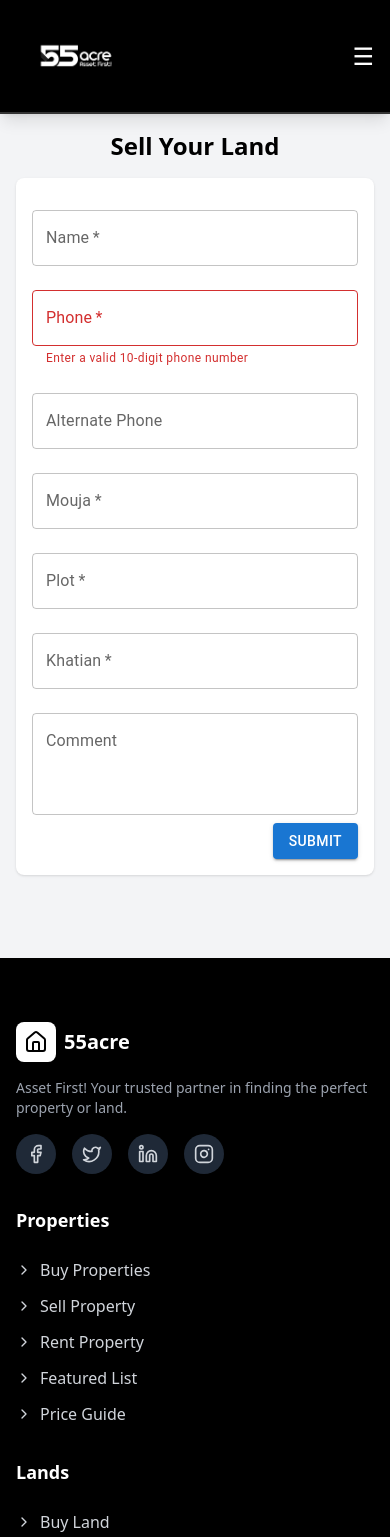
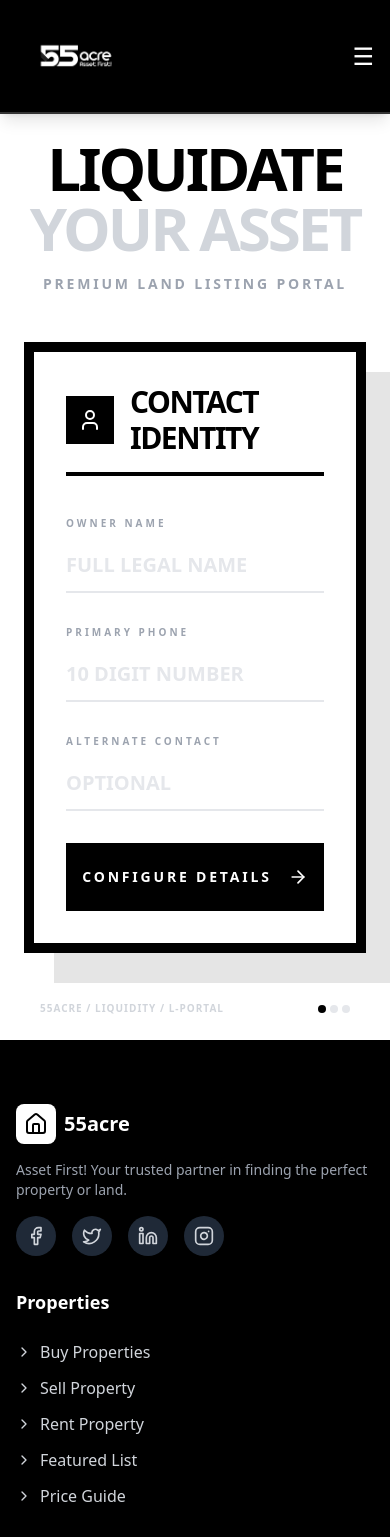
Before and after one commit to ARGHYAHACKED/Property, a React (Vite) app in the folder frontend/: page /sell in a window 390 px wide. Shown: the top 1537 px of the page. Built offline with nearby package versions, Linux system fonts and the light colour scheme.

Commit message:
message sytem

```diff
--- a/frontend/src/pages/SellLand.jsx
+++ b/frontend/src/pages/SellLand.jsx
@@ -1,11 +1,12 @@
 import React, { useState } from "react";
-import { TextField, Button, CircularProgress } from "@mui/material";
 import axios from "axios";
 import { useNavigate } from "react-router-dom";
+import { User, Phone, MapPin, FileText, ArrowRight, ArrowLeft, CheckCircle, Loader2 } from "lucide-react";
 import API_BASE_URL from '../config/api';
 
 const SellLand = () => {
   const navigate = useNavigate();
+  const [currentStep, setCurrentStep] = useState(1);
   const [form, setForm] = useState({
     name: "",
     phone: "",
@@ -15,141 +16,250 @@ const SellLand = () => {
     khatian: "",
     comment: "",
   });
-  const [isLoading, setIsLoading] = useState(false); // Loading state
+  const [isLoading, setIsLoading] = useState(false);
+  const [error, setError] = useState("");
 
   const handleChange = (e) => {
     const { name, value } = e.target;
     setForm({ ...form, [name]: value });
+    if (error) setError("");
+  };
+
+  const validateStep1 = () => {
+    if (!form.name || !form.phone) {
+      setError("Name and Phone are required.");
+      return false;
+    }
+    if (!/^\d{10}$/.test(form.phone)) {
+      setError("Please enter a valid 10-digit phone number.");
+      return false;
+    }
+    return true;
+  };
+
+  const handleNext = () => {
+    if (validateStep1()) {
+      setCurrentStep(2);
+      setError("");
+    }
   };
 
   const handleSubmit = async (e) => {
     e.preventDefault();
+    if (!form.mouja || !form.plot || !form.khatian) {
+      setError("Please fill all required land details.");
+      return;
+    }
+
     setIsLoading(true);
+    setError("");
+
     try {
-
       const token = document.cookie
         .split("; ")
         .find((row) => row.startsWith("token"))
         ?.split("=")[1];
-        // Retrieve token from cookies
-      console.log(token);
+
       if (!token) {
         navigate('/login');
+        return;
       }
-    else{
-
 
       await axios.post(
         `${API_BASE_URL}/api/messages/create`,
         form,
         { headers: { Authorization: `Bearer ${token}` } }
       );
-      // alert("Form submitted successfully!");
-      navigate("/land");
-    }
-      setForm({
-        name: "",
-        phone: "",
-        altPhone: "",
-        mouja: "",
-        plot: "",
-        khatian: "",
-        comment: "",
-      });
 
+      setCurrentStep(3); // Success step
     } catch (error) {
       console.error("Error submitting form:", error);
-      alert("Failed to submit the form. Please try again.");
+      setError("Failed to submit. Please check your connection and try again.");
     } finally {
       setIsLoading(false);
     }
   };
 
   return (
-    <div className="flex flex-col items-center p-4 bg-gray-100 min-h-screen">
-      <h1 className="text-2xl font-bold mb-4">Sell Your Land</h1>
-      <form
-        className="w-full max-w-md bg-white shadow rounded-lg p-4"
-        onSubmit={handleSubmit}
-      >
-        <TextField
-          label="Name"
-          fullWidth
-          margin="normal"
+    <div className="min-h-screen bg-white flex flex-col justify-center items-center p-6 md:p-12 font-sans selection:bg-black selection:text-white">
+      {/* Background Decor */}
+      <div className="fixed top-0 left-0 w-full h-1 bg-black z-50"></div>
+
+      <div className="w-full max-w-2xl">
+        {/* Header Section */}
+        <div className="mb-12 text-center md:text-left">
+          <h1 className="text-6xl md:text-8xl font-black uppercase tracking-tighter leading-none mb-4">
+            Liquidate <br />
+            <span className="text-gray-300">Your Asset</span>
+          </h1>
+          <p className="text-sm font-bold uppercase tracking-[0.2em] text-gray-400">Premium Land Listing Portal</p>
+        </div>
+
+        {/* Form Container */}
+        <div className="bg-white border-[10px] border-black p-8 md:p-12 shadow-[30px_30px_0px_0px_rgba(0,0,0,0.1)] transition-all">
+          {error && (
+            <div className="bg-black text-white p-4 mb-8 font-black uppercase tracking-widest text-[10px] flex items-center gap-3">
+              <span className="bg-white text-black w-5 h-5 flex items-center justify-center rounded-full text-xs">!</span>
+              {error}
+            </div>
+          )}
+
+          {currentStep === 1 && (
+            <div className="animate-in fade-in slide-in-from-bottom-6 duration-500">
+              <div className="flex items-center gap-4 mb-10 border-b-4 border-black pb-4">
+                 <div className="bg-black text-white p-3"><User className="w-6 h-6"/></div>
+                 <h2 className="text-3xl font-black uppercase tracking-tighter">Contact Identity</h2>
+              </div>
+
+              <div className="space-y-8">
+                <div className="group">
+                  <label className="block text-[10px] font-black uppercase tracking-[0.3em] text-gray-400 mb-2 group-focus-within:text-black transition-colors">Owner Name</label>
+                  <input
+                    type="text"
                     name="name"
                     value={form.name}
                     onChange={handleChange}
-          required
+                    className="w-full border-b-2 border-gray-200 focus:border-black outline-none py-3 text-xl font-bold transition-all placeholder:text-gray-200"
+                    placeholder="FULL LEGAL NAME"
                   />
-        <TextField
-          label="Phone"
-          fullWidth
-          margin="normal"
+                </div>
+
+                <div className="grid grid-cols-1 md:grid-cols-2 gap-8">
+                  <div className="group">
+                    <label className="block text-[10px] font-black uppercase tracking-[0.3em] text-gray-400 mb-2 group-focus-within:text-black transition-colors">Primary Phone</label>
+                    <input
+                      type="tel"
                       name="phone"
                       value={form.phone}
                       onChange={handleChange}
-          required
-          error={!/^\d{10}$/.test(form.phone)} // Phone number validation
-          helperText={
-            !/^\d{10}$/.test(form.phone) ? "Enter a valid 10-digit phone number" : ""
-          }
+                      className="w-full border-b-2 border-gray-200 focus:border-black outline-none py-3 text-xl font-bold transition-all placeholder:text-gray-200"
+                      placeholder="10 DIGIT NUMBER"
                     />
-        <TextField
-          label="Alternate Phone"
-          fullWidth
-          margin="normal"
+                  </div>
+                  <div className="group">
+                    <label className="block text-[10px] font-black uppercase tracking-[0.3em] text-gray-400 mb-2 group-focus-within:text-black transition-colors">Alternate Contact</label>
+                    <input
+                      type="tel"
                       name="altPhone"
                       value={form.altPhone}
                       onChange={handleChange}
+                      className="w-full border-b-2 border-gray-200 focus:border-black outline-none py-3 text-xl font-bold transition-all placeholder:text-gray-200"
+                      placeholder="OPTIONAL"
                     />
-        <TextField
-          label="Mouja"
-          fullWidth
-          margin="normal"
+                  </div>
+                </div>
+
+                <button
+                  onClick={handleNext}
+                  className="w-full mt-10 bg-black text-white font-black py-6 flex items-center justify-center gap-4 uppercase tracking-[0.2em] text-sm hover:invert transition-all"
+                >
+                  Configure Details <ArrowRight className="w-5 h-5"/>
+                </button>
+              </div>
+            </div>
+          )}
+
+          {currentStep === 2 && (
+            <div className="animate-in fade-in slide-in-from-right-6 duration-500">
+              <div className="flex items-center gap-4 mb-10 border-b-4 border-black pb-4">
+                 <div className="bg-black text-white p-3"><MapPin className="w-6 h-6"/></div>
+                 <h2 className="text-3xl font-black uppercase tracking-tighter">Land Attributes</h2>
+              </div>
+
+              <div className="space-y-8">
+                <div className="grid grid-cols-1 md:grid-cols-3 gap-8">
+                  <div className="group">
+                    <label className="block text-[10px] font-black uppercase tracking-[0.3em] text-gray-400 mb-2">Mouja</label>
+                    <input
+                      type="text"
                       name="mouja"
                       value={form.mouja}
                       onChange={handleChange}
-          required
+                      className="w-full border-b-2 border-gray-200 focus:border-black outline-none py-3 font-bold text-lg"
                     />
-        <TextField
-          label="Plot"
-          fullWidth
-          margin="normal"
+                  </div>
+                  <div className="group">
+                    <label className="block text-[10px] font-black uppercase tracking-[0.3em] text-gray-400 mb-2">Plot No.</label>
+                    <input
+                      type="text"
                       name="plot"
                       value={form.plot}
                       onChange={handleChange}
-          required
+                      className="w-full border-b-2 border-gray-200 focus:border-black outline-none py-3 font-bold text-lg"
                     />
-        <TextField
-          label="Khatian"
-          fullWidth
-          margin="normal"
+                  </div>
+                  <div className="group">
+                    <label className="block text-[10px] font-black uppercase tracking-[0.3em] text-gray-400 mb-2">Khatian</label>
+                    <input
+                      type="text"
                       name="khatian"
                       value={form.khatian}
                       onChange={handleChange}
-          required
+                      className="w-full border-b-2 border-gray-200 focus:border-black outline-none py-3 font-bold text-lg"
                     />
-        <TextField
-          label="Comment"
-          fullWidth
-          multiline
-          rows={3}
-          margin="normal"
+                  </div>
+                </div>
+
+                <div className="group">
+                  <label className="block text-[10px] font-black uppercase tracking-[0.3em] text-gray-400 mb-2 uppercase">Additional Briefing</label>
+                  <textarea
                     name="comment"
                     value={form.comment}
                     onChange={handleChange}
-        />
-        <div className="flex justify-end items-center">
-          <Button
-            type="submit"
-            variant="contained"
-            color="primary"
+                    rows="4"
+                    className="w-full border-2 border-gray-100 focus:border-black outline-none p-4 font-bold text-lg bg-gray-50/50"
+                    placeholder="ADD ANY SPECIFIC DETAILS OR NOTES..."
+                  ></textarea>
+                </div>
+
+                <div className="flex gap-4 pt-4">
+                  <button
+                    onClick={() => setCurrentStep(1)}
+                    className="w-1/3 border-4 border-black text-black font-black py-6 flex items-center justify-center gap-4 uppercase tracking-[0.2em] text-sm hover:bg-black hover:text-white transition-all"
+                  >
+                    <ArrowLeft className="w-5 h-5"/>
+                  </button>
+                  <button
+                    onClick={handleSubmit}
                     disabled={isLoading}
+                    className="w-2/3 bg-black text-white font-black py-6 flex items-center justify-center gap-4 uppercase tracking-[0.2em] text-sm hover:invert transition-all disabled:opacity-50"
                   >
-            {isLoading ? <CircularProgress size={24} /> : "Submit"}
-          </Button>
+                    {isLoading ? <Loader2 className="w-6 h-6 animate-spin"/> : <>Submit Proposal <CheckCircle className="w-5 h-5"/></>}
+                  </button>
                 </div>
-      </form>
+              </div>
+            </div>
+          )}
+
+          {currentStep === 3 && (
+            <div className="text-center py-12 animate-in zoom-in-95 duration-500">
+               <div className="w-32 h-32 bg-black text-white rounded-full flex items-center justify-center mx-auto mb-8 shadow-2xl">
+                  <CheckCircle className="w-16 h-16"/>
+               </div>
+               <h2 className="text-5xl font-black uppercase tracking-tighter mb-4">Submission <br/> Received</h2>
+               <p className="text-gray-400 font-bold uppercase tracking-widest text-xs mb-10 text-center mx-auto max-w-xs leading-loose">
+                  Your inquiry has been logged into our premium secure ledger. Our specialists will contact you shortly.
+               </p>
+               <button
+                  onClick={() => navigate('/land')}
+                  className="border-4 border-black px-12 py-5 font-black uppercase tracking-widest text-xs hover:bg-black hover:text-white transition-all"
+                >
+                  Return to portal
+               </button>
+            </div>
+          )}
+        </div>
+
+        {/* Footer Text */}
+        <div className="mt-12 flex justify-between items-center px-4">
+           <div className="text-[10px] font-black uppercase tracking-widest text-gray-300">55ACRE / LIQUIDITY / L-PORTAL</div>
+           <div className="flex gap-1">
+              {[1,2,3].map(i => (
+                <div key={i} className={`w-2 h-2 rounded-full ${currentStep >= i ? 'bg-black' : 'bg-gray-200'}`}></div>
+              ))}
+           </div>
+        </div>
+      </div>
     </div>
   );
 };
```
Also changed, not shown: frontend/src/pages/admin/Messages.jsx (+34 -8 lines). Lines whose indentation alone changed are shown as unchanged.
